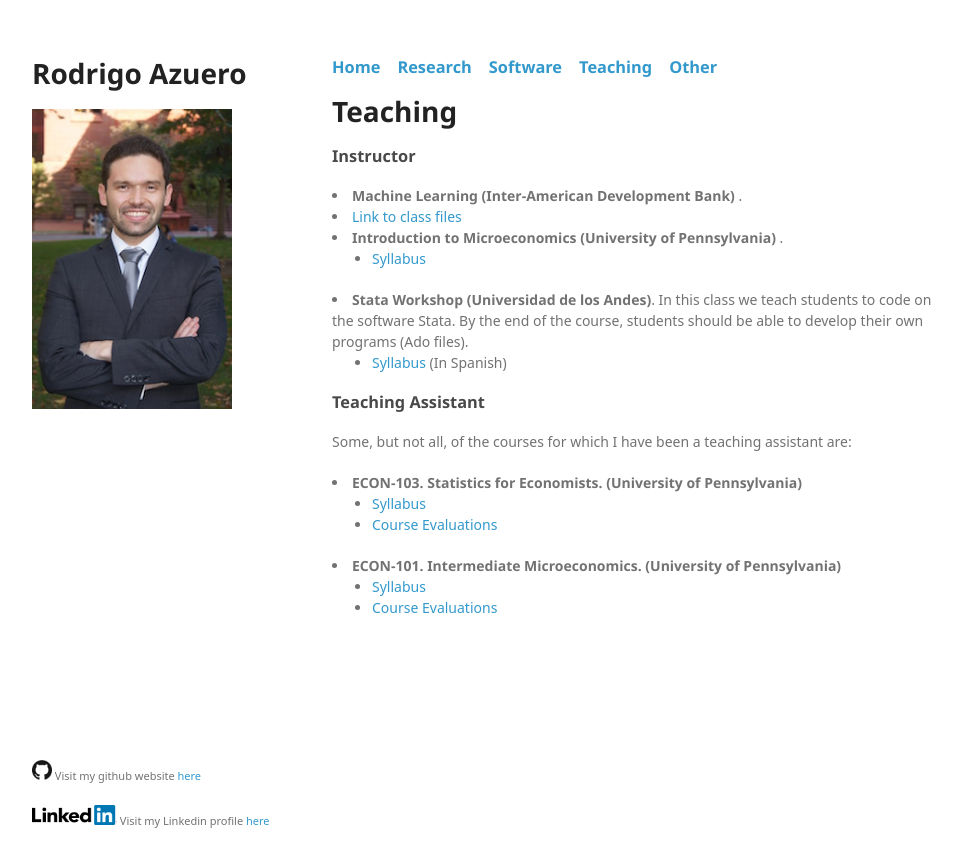
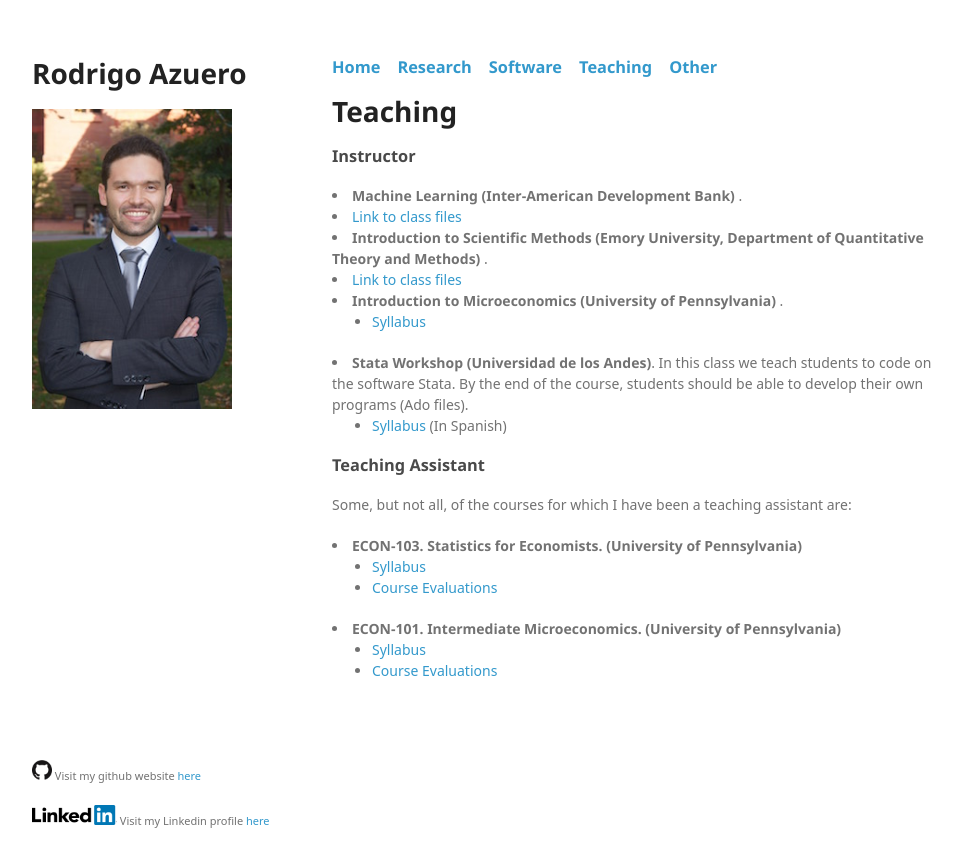
Before and after one commit to rodazuero/rodazuero.github.io, a Jekyll site: the page built from teaching.html, in a window 1280 px wide. Shown: the top 867 px of the page, without its empty margins (26-988 px from the left). Built offline with Jekyll 4.4.1, drawn with Linux system fonts in a browser that asks for light colours; some web fonts are replaced; Markdown is read by kramdown in place of the engine named in the settings.

Commit message:
Update teaching.html

```diff
--- a/teaching.html
+++ b/teaching.html
@@ -11,6 +11,10 @@ layout: default
 
 	<li><b>Machine Learning (Inter-American Development Bank) </b>.
 		<li><a href="{{site.baseurl}}/files/econ001syllabus.pdf">Link to class files   </a> </li>
+	 </ul>
+	 </li>
+	<li><b>Introduction to Scientific Methods (Emory University, Department of Quantitative Theory and Methods) </b>.
+		<li><a href="{{site.baseurl}}/files/QTM_110_S2.pdf">Link to class files   </a> </li>
 	 </ul>
 	 </li>
 	<li><b>Introduction to Microeconomics (University of Pennsylvania) </b>.
```
